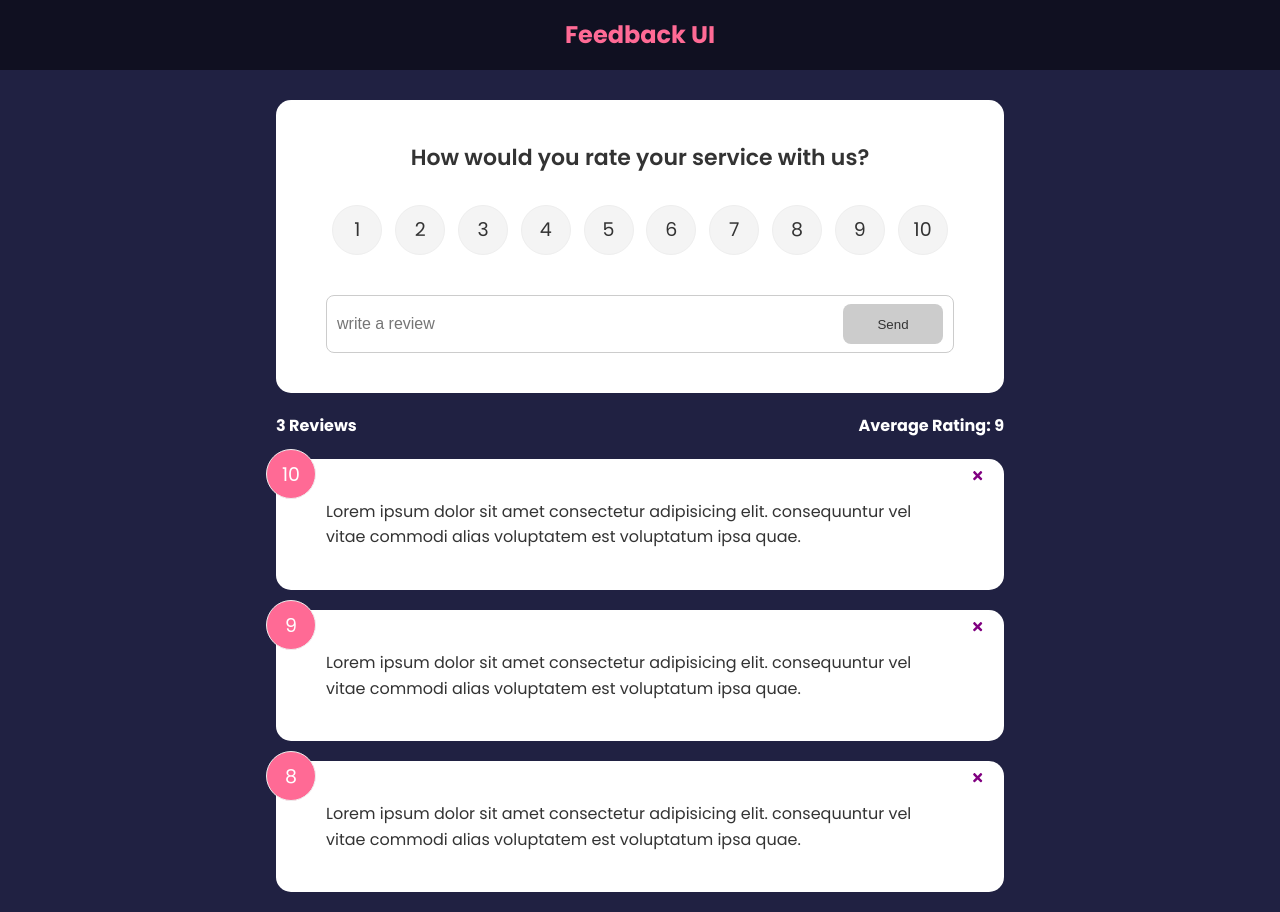
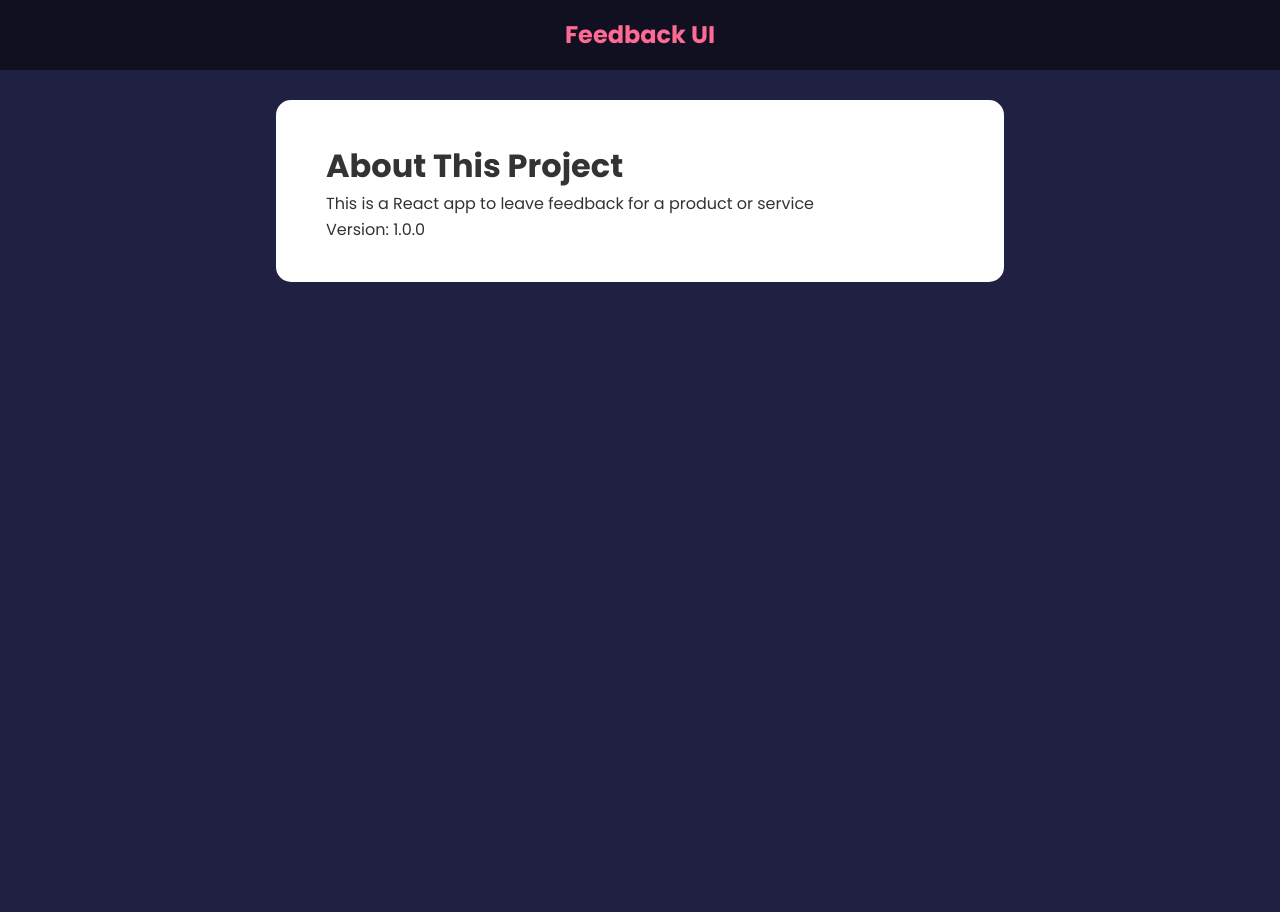
Before and after one commit to Farshad-585/feedback-app, a React (Create React App) app in the folder feedback-app/: page /about in a window 1280 px wide. After the commit the page ends 800 px from the top, so only its background shows below. Built offline with nearby package versions, Linux system fonts and the light colour scheme.

Commit message:
Added Router, There are errors

```diff
--- a/feedback-app/src/App.js
+++ b/feedback-app/src/App.js
@@ -1,10 +1,12 @@
 import { v4 as uuidv4 } from 'uuid'
+import { BrowserRouter as Router, Route, Routes } from 'react-router-dom'
 import { useState } from 'react'
 import Header from './components/Header'
 import FeedbackList from './components/FeedbackList'
 import FeedbackData from './data/FeedbackData'
 import FeedbackStats from './components/FeedbackStats'
 import FeedbackForm from './components/FeedbackForm'
+import AboutPage from './Pages/AboutPage'
 
 function App() {
   const [feedbacks, setFeedbacks] = useState(FeedbackData)
@@ -21,14 +23,27 @@ function App() {
   }
 
   return (
-    <>
+    <Router>
       <Header />
       <div className='container'>
-        <FeedbackForm handleAdd={addFeedback} />
-        <FeedbackStats feedbacks={feedbacks} />
-        <FeedbackList feedbacks={feedbacks} handleDelete={deleteFeedback} />
+        <Routes>
+          <Route
+            exact
+            path='/'
+            element={
+              <>
+                <FeedbackForm handleAdd={addFeedback} />
+                <FeedbackStats feedbacks={feedbacks} />
+                <FeedbackList
+                  feedbacks={feedbacks}
+                  handleDelete={deleteFeedback}
+                />
+              </>
+            }></Route>
+          <Route path='/about' element={<AboutPage />} />
+        </Routes>
       </div>
-    </>
+    </Router>
   )
 }
 
--- /dev/null
+++ b/feedback-app/src/Pages/AboutPage.jsx
@@ -0,0 +1,15 @@
+import Card from "../components/shared/Card"
+
+function AboutPage() {
+  return (
+    <Card>
+      <div>
+        <h1>About This Project</h1>
+        <p>This is a React app to leave feedback for a product or service</p>
+        <p>Version: 1.0.0</p>
+      </div>
+    </Card>
+  )
+}
+
+export default AboutPage
--- a/package.json
+++ b/package.json
@@ -1,6 +1,7 @@
 {
   "dependencies": {
     "framer-motion": "^5.5.5",
-    "react-icons": "^4.3.1"
+    "react-icons": "^4.3.1",
+    "react-router-dom": "^6.2.1"
   }
 }
```
Also changed, not shown: 1 other file (tests, documents, lock files or other folders).
